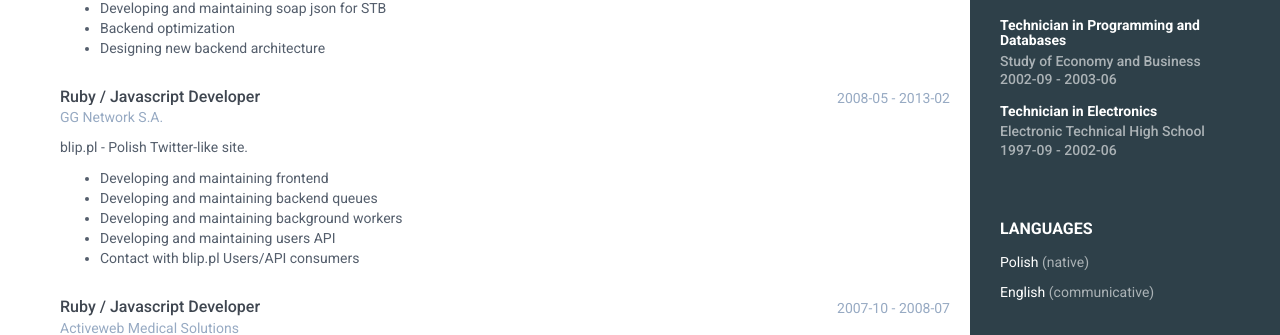
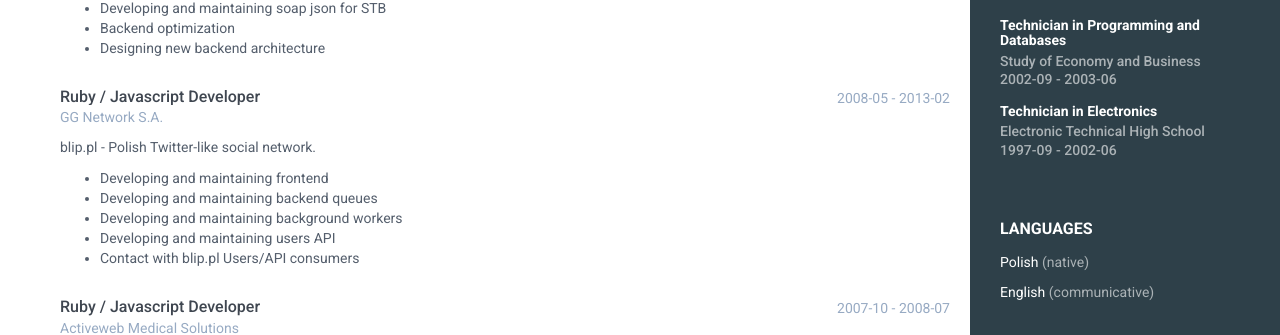
Before and after one commit to fazibear/fazibear.github.io, a Jekyll site: the page built from resume.html, in a window 1280 px wide. Shown: the part 808-1143 px from the top of the page. Built offline with Jekyll 4.4.1, drawn with Linux system fonts in a browser that asks for light colours; nearby versions of some CDN libraries.

Commit message:
Fix some typos

```diff
--- a/_data/cv.json
+++ b/_data/cv.json
@@ -177,7 +177,7 @@
         "employer": "GG Network S.A.",
         "url": "http://www.gg.pl/",
         "position": "Ruby / Javascript Developer",
-        "summary": "blip.pl - Polish Twitter-like site.",
+        "summary": "blip.pl - Polish Twitter-like social network.",
         "highlights": [
           "Developing and maintaining frontend",
           "Developing and maintaining backend queues",
```
